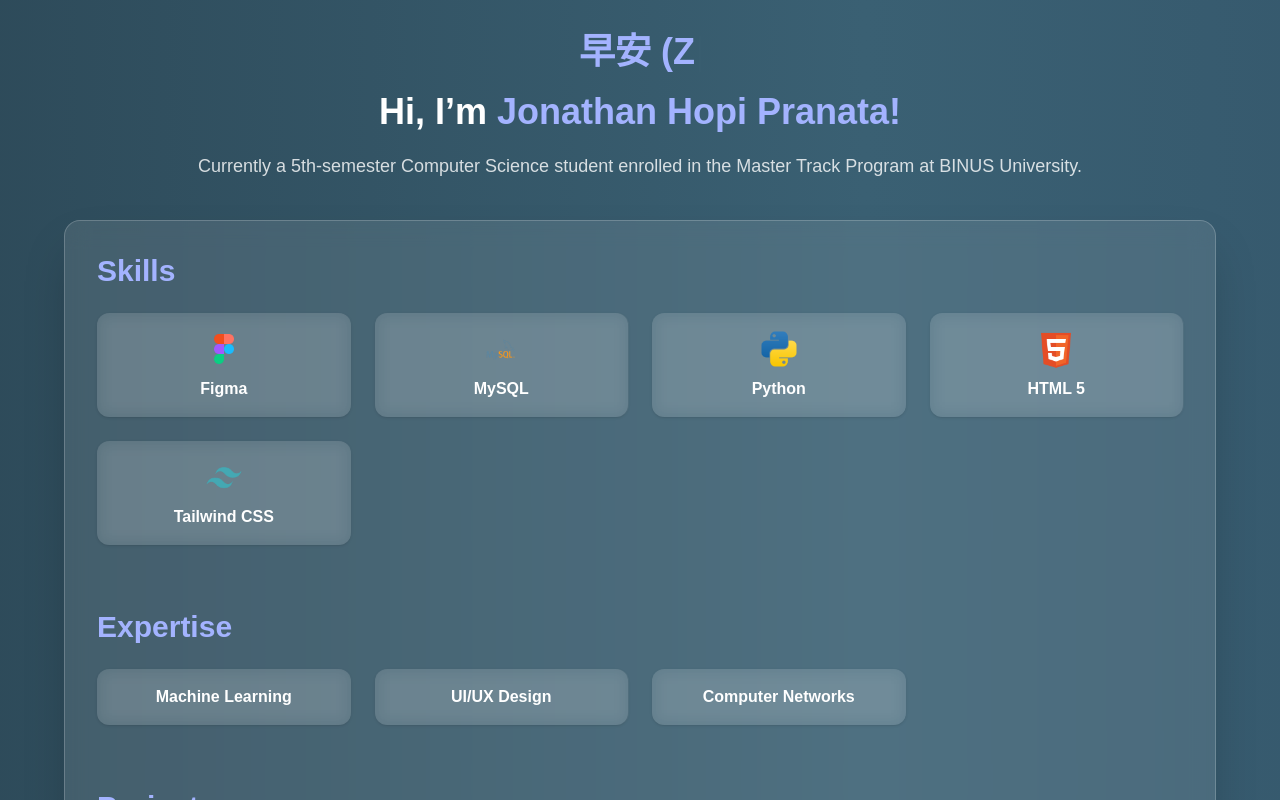
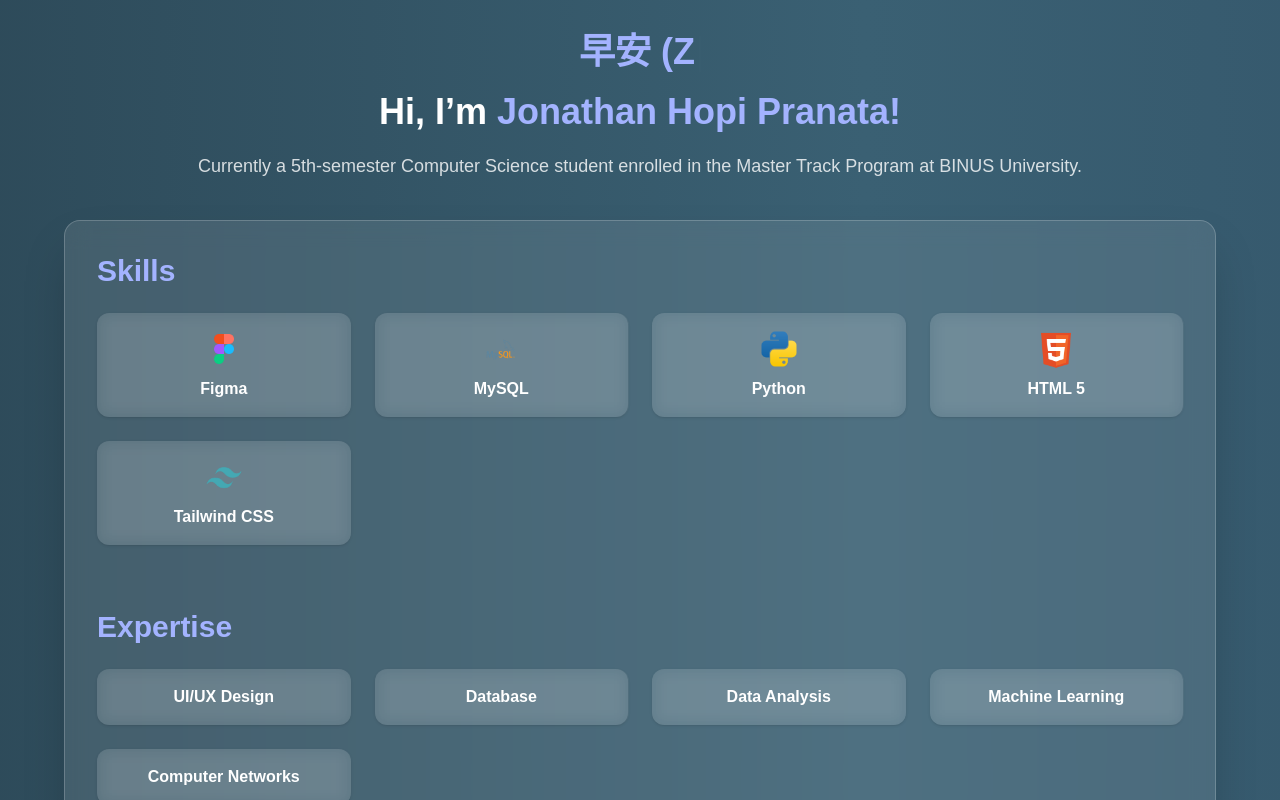
Before and after one commit to Jehopss/my-portofolio, a Next.js app: page / in a window 1280 px wide. Shown: the top 800 px of the page. Built offline with nearby package versions, Linux system fonts and the light colour scheme.

Commit message:
Changed the website title and added Expertise

```diff
--- a/next.config.ts
+++ b/next.config.ts
@@ -1,7 +1,7 @@
-const isProd = process.env.NODE_ENV === 'production';
+/** @type {import('next').NextConfig} */
 
-module.exports = {
-  output: 'export',
-  basePath: isProd ? '/my-portofolio' : '',
-  trailingSlash: true,
-};
+const nextConfig = {
+  output: "export",
+}
+
+module.exports = nextConfig;
--- a/src/app/page.tsx
+++ b/src/app/page.tsx
@@ -3,6 +3,7 @@
 import ProjectCard from "./components/ProjectCard";
 import Greeting from "./components/GreetingAnimation";
 import { useState } from "react";
+import { useEffect } from "react";
 import Image from "next/image";
 import profilePic from "../../public/Profile.jpg";
 import figma from "../../public/figma.png";
@@ -12,6 +13,10 @@ import html5 from "../../public/html5.png";
 import tailwindcss from "../../public/tailwindcss.png";
 
 export default function Home() {
+  useEffect(() => {
+    document.title = "Jonathan Hopi Pranata | Portfolio";
+  }, []);
+
   const [isOpen, setIsOpen] = useState(false);
 
   const skills = [
@@ -66,16 +71,20 @@ export default function Home() {
         <section className="mb-16">
           <h2 className="text-3xl font-bold mb-6 text-indigo-300">Expertise</h2>
           <div className="grid grid-cols-2 sm:grid-cols-3 md:grid-cols-4 gap-6">
-            {["Machine Learning", "UI/UX Design", "Computer Networks"].map(
-              (exp) => (
+            {[
+              "UI/UX Design",
+              "Database",
+              "Data Analysis",
+              "Machine Learning",
+              "Computer Networks",
+            ].map((exp) => (
               <div
                 key={exp}
                 className="p-4 bg-white/10 rounded-xl shadow text-center backdrop-blur-sm"
               >
                 <p className="font-semibold text-white">{exp}</p>
               </div>
-              )
-            )}
+            ))}
           </div>
         </section>
 
```
Lines whose indentation alone changed are shown as unchanged.
